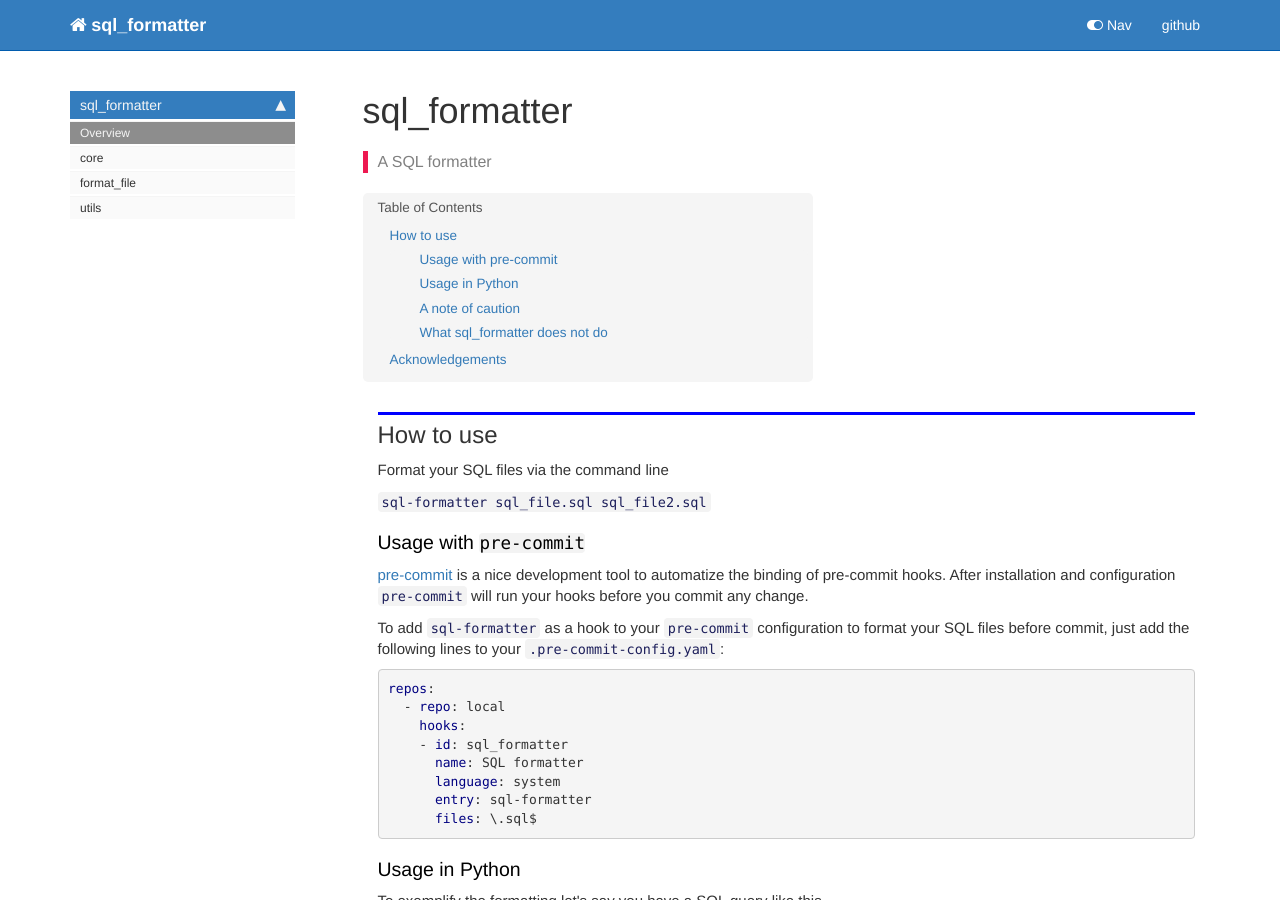
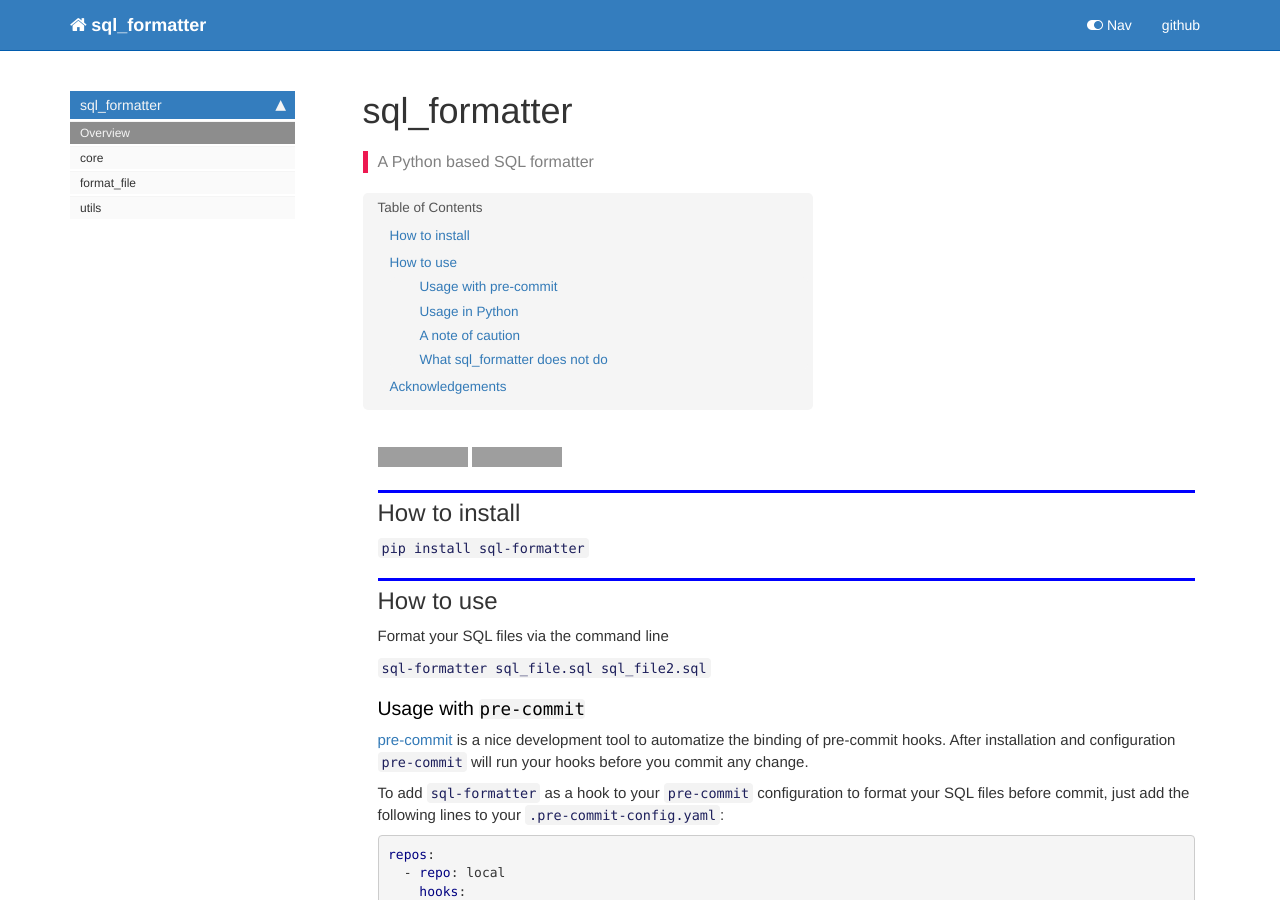
Before and after one commit to PabloRMira/sql_formatter, a Jekyll site: the page built from docs/index.html, in a window 1280 px wide and 900 px high. Built offline with Jekyll 4.4.1, drawn with Linux system fonts in a browser that asks for light colours; nearby versions of some CDN libraries; comment, search, counter and statistics services are not loaded; grey boxes are pictures that could not be loaded.

Commit message:
[DOC] Write docs for how to install and add CI and Pypi images (#40)
This closes #37

```diff
--- a/docs/index.html
+++ b/docs/index.html
@@ -6,8 +6,8 @@ title: sql_formatter
 keywords: fastai
 sidebar: home_sidebar
 
-summary: "A SQL formatter"
-description: "A SQL formatter"
+summary: "A Python based SQL formatter"
+description: "A Python based SQL formatter"
 nb_path: "nbs/index.ipynb"
 ---
 <!--
@@ -29,6 +29,20 @@ nb_path: "nbs/index.ipynb"
 </div>
     {% endraw %}
 
+<div class="cell border-box-sizing text_cell rendered"><div class="inner_cell">
+<div class="text_cell_render border-box-sizing rendered_html">
+<p><img src="https://github.com/PabloRMira/sql_formatter/workflows/CI/badge.svg" alt="CI"> <a href="https://pypi.org/project/sql-formatter/#description"><img src="https://img.shields.io/pypi/v/sql-formatter?color=blue&amp;label=pypi%20version" alt="PyPI"></a></p>
+
+</div>
+</div>
+</div>
+<div class="cell border-box-sizing text_cell rendered"><div class="inner_cell">
+<div class="text_cell_render border-box-sizing rendered_html">
+<h2 id="How-to-install">How to install<a class="anchor-link" href="#How-to-install"> </a></h2><p><code>pip install sql-formatter</code></p>
+
+</div>
+</div>
+</div>
 <div class="cell border-box-sizing text_cell rendered"><div class="inner_cell">
 <div class="text_cell_render border-box-sizing rendered_html">
 <h2 id="How-to-use">How to use<a class="anchor-link" href="#How-to-use"> </a></h2><p>Format your SQL files via the command line</p>
```
Also changed, not shown: README.md, 1 other file.
